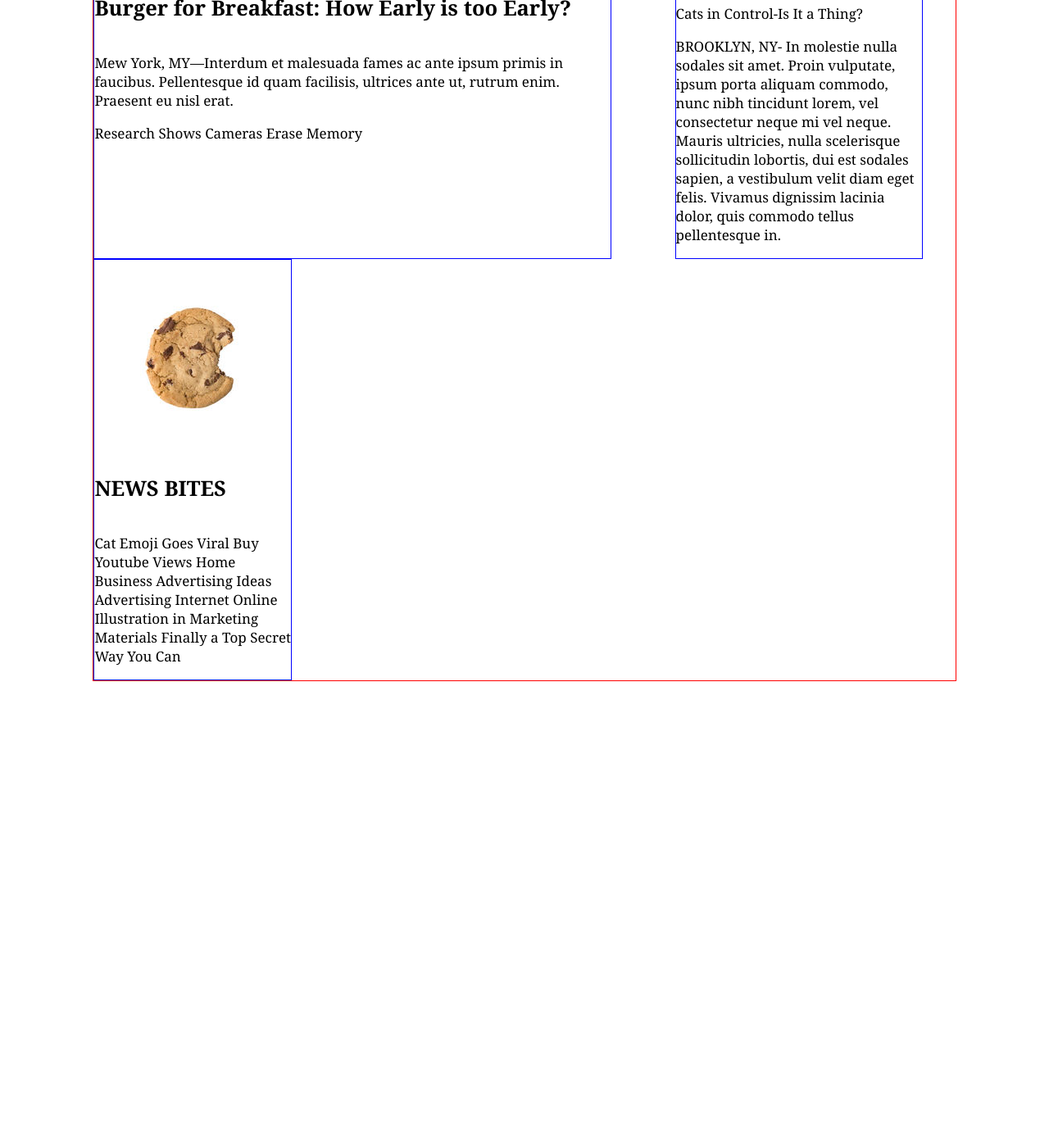
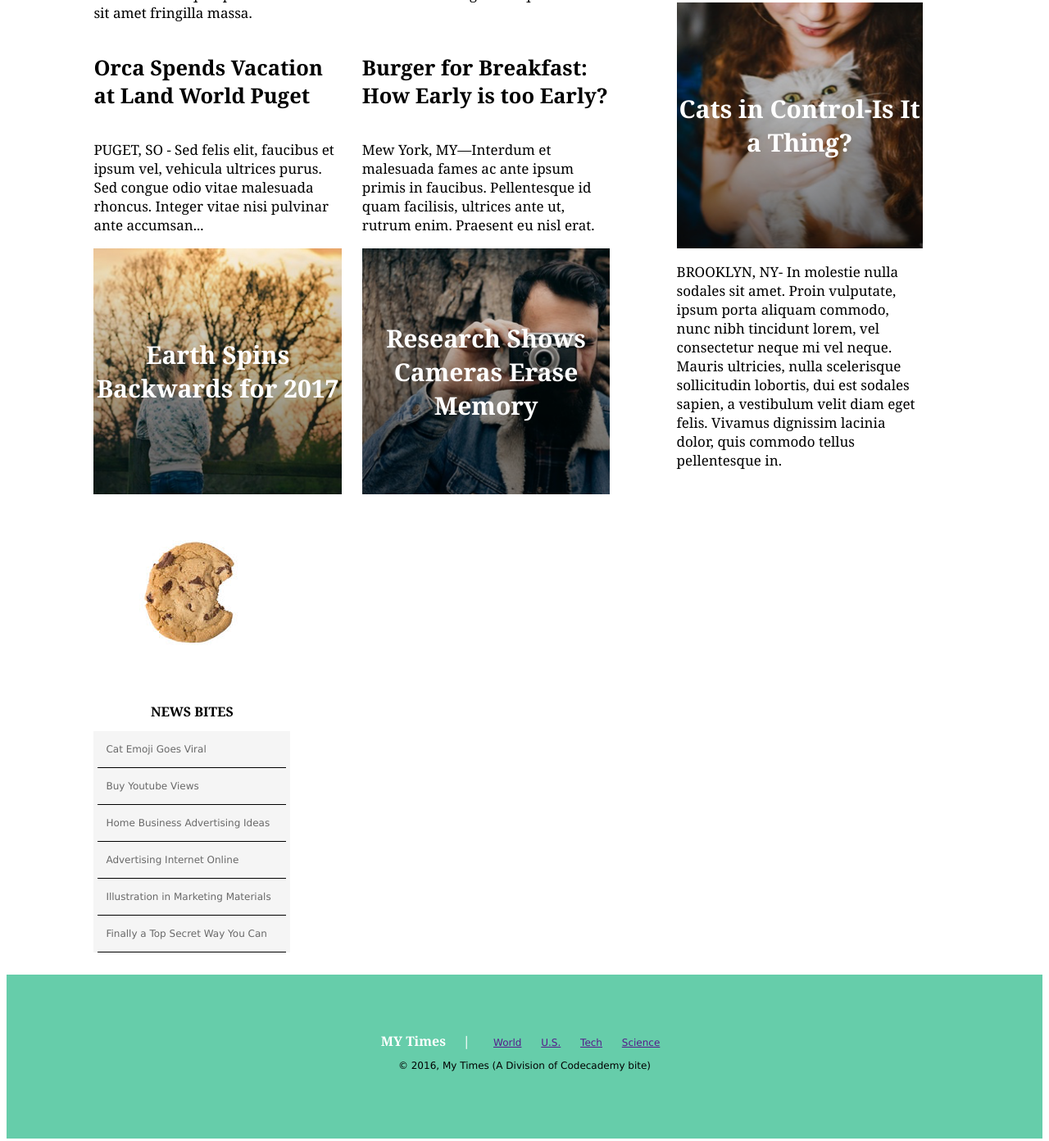
Before and after one commit to nthzs/mytimesproject, a plain HTML site: page index.html in a window 1280 px wide. Shown: the part 644-2036 px from the top of the page at 82% size. Before the commit the page ends 1475 px from the top, so only its background shows below. Drawn offline with Linux system fonts and the light colour scheme.

Commit message:
Done MyTimes project.

```diff
--- a/index.html
+++ b/index.html
@@ -33,21 +33,35 @@
         <!-- Column Large -->
         <div class="column large">
 
+          <div class="mother3 imgtxt" id="mainstory">
             <span>Mother of Three Buys Tuna Steak at Phish Concert. Leaves, "Feeling Funny."</span>
+          </div>
 
+          <div class="monument">
             <p>MONUMENT VALLEY, AZ - Lorem ipsum dolor sit amet, consectetur adipiscing elit. Pellentesque nec nisl at augue dapibus dignissim. Nunc condimentum rutrum metus, ac eleifend lacus viverra nec. Proin ultrices egestas diam sed mollis. Nulla sapien massa, dictum vitae est et, pellentesque rutrum risus. Nunc volutpat, metus ac rutrum tempus, orci nisi porttitor dolor, sit amet luctus metus est ut mauris. Quisque vulputate nisl vitae massa rhoncus, at sagittis elit accumsan. Etiam tempus, lorem quis blandit imperdiet, enim dui lobortis tortor, sit amet lobortis arcu ex id odio. Nam fermentum nulla et eros bibendum, sed ullamcorper massa scelerisque. Vestibulum aliquet placerat leo a hendrerit. Nulla non sagittis neque. Nullam sit amet fringilla massa.</p>
+          </div>
 
+
+          <div class="orca">
             <h2>Orca Spends Vacation at Land World Puget</h2>
 
             <p>PUGET, SO - Sed felis elit, faucibus et ipsum vel, vehicula ultrices purus. Sed congue odio vitae malesuada rhoncus. Integer vitae nisi pulvinar ante accumsan...</p>
 
+            <div class="earth17 imgtxt">
               <span>Earth Spins Backwards for 2017</span>
+            </div>
+          </div>
 
+
+          <div class="burger">
             <h2>Burger for Breakfast: How Early is too Early?</h2>
 
             <p>Mew York, MY—Interdum et malesuada fames ac ante ipsum primis in faucibus. Pellentesque id quam facilisis, ultrices ante ut, rutrum enim. Praesent eu nisl erat.</p>
 
+            <div class="camera imgtxt">
               <span>Research Shows Cameras Erase Memory</span>
+            </div>
+          </div>
 
         </div>
 
@@ -60,7 +74,9 @@
 
           <p>WASHINGTON DC- Donec luctus sem augue, rutrum posuere orci aliquam sed. Nam vitae aliquam lectus. Sed tempor tortor est, nec sagittis eros tincidunt sed. Morbi venenatis condimentum sem, vitae sollicitudin turpis pulvinar eget. Morbi pellentesque consectetur mi id auctor. Phasellus tincidunt orci mauris, placerat pharetra urna fringilla vitae. Morbi eget rutrum urna. Cras condimentum augue ut ante sollicitudin interdum. Pellentesque cursus dolor at tincidunt cursus. Vestibulum blandit aliquam felis...</p>
 
+          <div class="cats imgtxt">
             <span>Cats in Control-Is It a Thing?</span>
+          </div>
 
           <p>BROOKLYN, NY- In molestie nulla sodales sit amet. Proin vulputate, ipsum porta aliquam commodo, nunc nibh tincidunt lorem, vel consectetur neque mi vel neque. Mauris ultricies, nulla scelerisque sollicitudin lobortis, dui est sodales sapien, a vestibulum velit diam eget felis. Vivamus dignissim lacinia dolor, quis commodo tellus pellentesque in.</p>
 
@@ -75,7 +91,14 @@
 
           <h2>NEWS BITES</h2>
 
-          <p>Cat Emoji Goes Viral Buy Youtube Views Home Business Advertising Ideas Advertising Internet Online Illustration in Marketing Materials Finally a Top Secret Way You Can</p>
+          <ul id="newsbites">
+            <li>Cat Emoji Goes Viral</li>
+            <li>Buy Youtube Views</li>
+            <li>Home Business Advertising Ideas</li>
+            <li>Advertising Internet Online</li>
+            <li>Illustration in Marketing Materials</li>
+            <li>Finally a Top Secret Way You Can</li>
+          </ul>
 
         </div>
 
@@ -87,5 +110,26 @@
 
     </div>
 
+
+    <footer>
+      <div class="firstline">
+        <span class="ftitle">MY Times &nbsp;&nbsp;&nbsp;&nbsp;|&nbsp; </span>
+        <a href="">World</a>
+        <a href="">U.S.</a>
+        <a href="">Tech</a>
+        <a href="">Science</a>
+
+      </div>
+
+      <div class="secondline">
+        <p>© 2016, My Times (A Division of Codecademy bite)</p>
+      </div>
+
+    </footer>
+
+
+
+
+
   </body>
 </html>
--- a/style.css
+++ b/style.css
@@ -63,34 +63,35 @@ header nav a {
 
 
 #container {
-  border:  1px solid red;
+  /* border:  1px solid red; */
   display: inline-flex;
   flex-wrap: wrap;
   justify-content: space-between;
   width: 80%;
   padding-top:   40px;
   padding-right: 40px;
+  margin-bottom: 80px;
 
   position: relative;
   top: 53px;
 }
 
 .column.large {
-  border:  1px solid blue;
-  display: flex;
-  flex-direction: column;
+  /* border:  1px solid blue; */
+  display: inline-flex;
+  flex-flow: row wrap;
   width: 630px;
 }
 
 .column.medium {
-  border:  1px solid blue;
+  /* border:  1px solid blue; */
   display: flex;
   flex-direction: column;
   width: 300px;
 }
 
 .column.small {
-  border:  1px solid blue;
+  /* border:  1px solid blue; */
   display: flex;
   flex-direction: column;
   width: 240px;
@@ -103,9 +104,110 @@ header nav a {
   color: white;
 }
 
-.maintxt {
+#mainstory {
+  font-size: 40px;
+}
+
+.mother3 {
+  display: flex;
+  background-image: url("./img/img-story-main.png");
+  background-size: cover;
+  height: 300px;
+  align-items: center;
+  padding-left: 30px;
+}
+
+.cats {
+  display: flex;
+  background-image: url("./img/img-story-1.png");
+  background-size: cover;
+  height: 300px;
+  align-items: center;
+  text-align: center;
+}
+
+.earth17 {
+  display: flex;
+  background-image: url("./img/img-story-2.png");
+  background-size: cover;
+  height: 300px;
+  align-items: center;
+}
+
+.camera {
+  display: flex;
+  background-image: url("./img/img-story-3.png");
+  background-size: cover;
+  height: 300px;
+  align-items: center;
+}
+
+.earth17 span, .camera span {
+  text-align: center;
+}
+
+.orca, .burger {
+  width: 48%;
+}
+
+.orca {
+  margin-right: 12px;
+  display: flex;
+  flex-direction: column;
+  justify-content: space-between;
+}
+
+.burger {
+  margin-left: 13px;
+  display: flex;
+  flex-direction: column;
+  justify-content: space-between;
+}
+
+#newsbites {
+  display: flex;
+  flex-direction: column;
+  background-color: WhiteSmoke;
+  font-family: Verdana;
+  font-size: 12px;
+  color: DimGray;
+  list-style-type: none;
+  margin: 0;
+  padding: 0 5px;
+}
+
+#newsbites li {
+  padding: 15px 10px;
+  border-bottom: 1px solid black;
+}
+
+.column.small h2{
+  text-align: center;
+  font-size: 16px;
+  font-weight: bold;
+}
+
+footer {
+  display: flex;
+  flex-direction: column;
+  width: 100%;
+  justify-content: center;
+  align-items: center;
+  background-color: MediumAquamarine;
+  margin: auto;
+  font-family: Verdana;
+  font-size: 12px;
+  height: 200px;
+}
+
+.ftitle {
   font-family: Georgia;
+  font-size: 16px;
   font-weight: bold;
-  font-size: 40px;
   color: white;
+  padding-right: 10px;
 }
+
+.firstline a {
+  padding: 0 10px;
+}
```
Also changed, not shown: 1 other file. Lines whose indentation alone changed are shown as unchanged.
